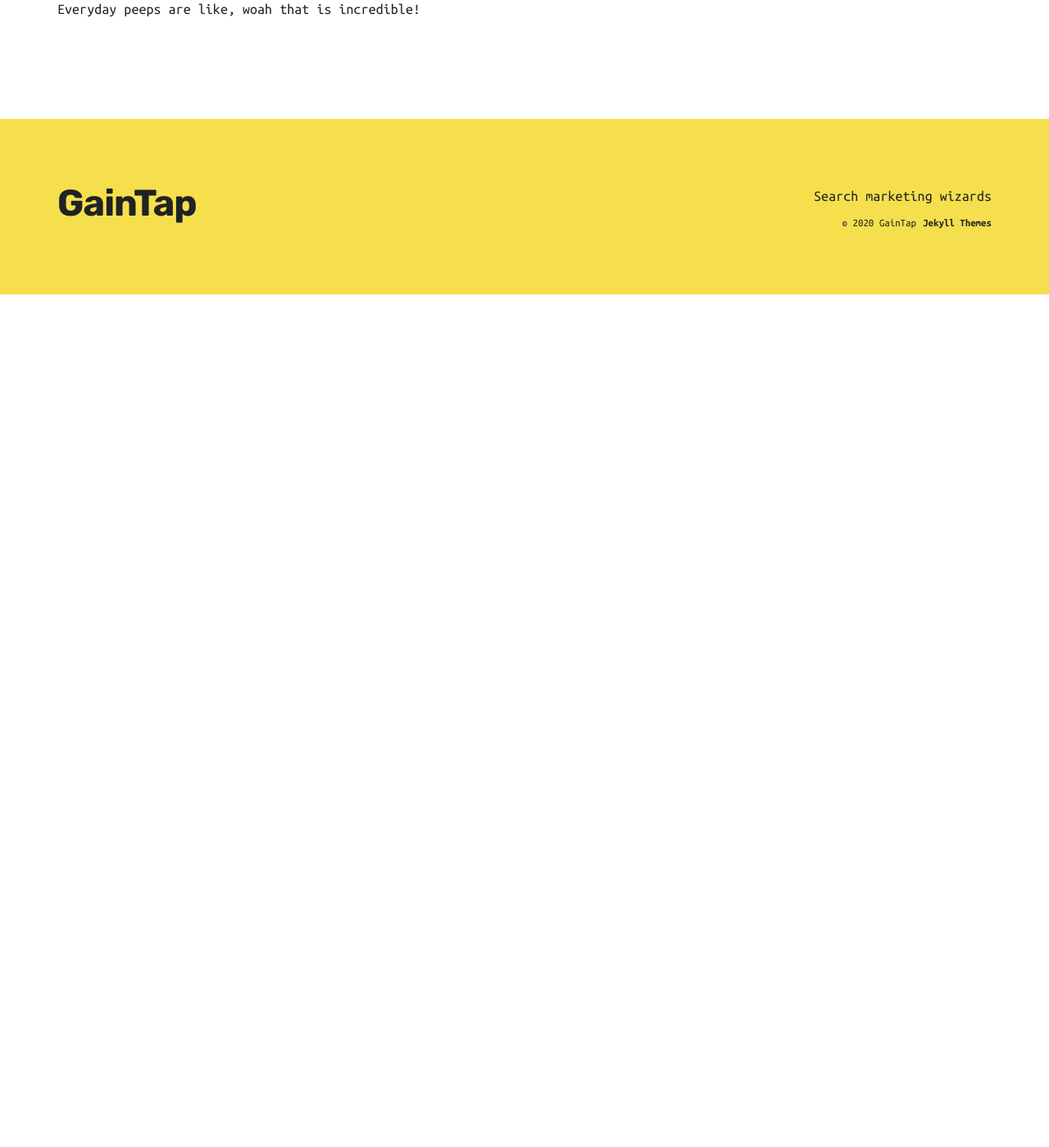
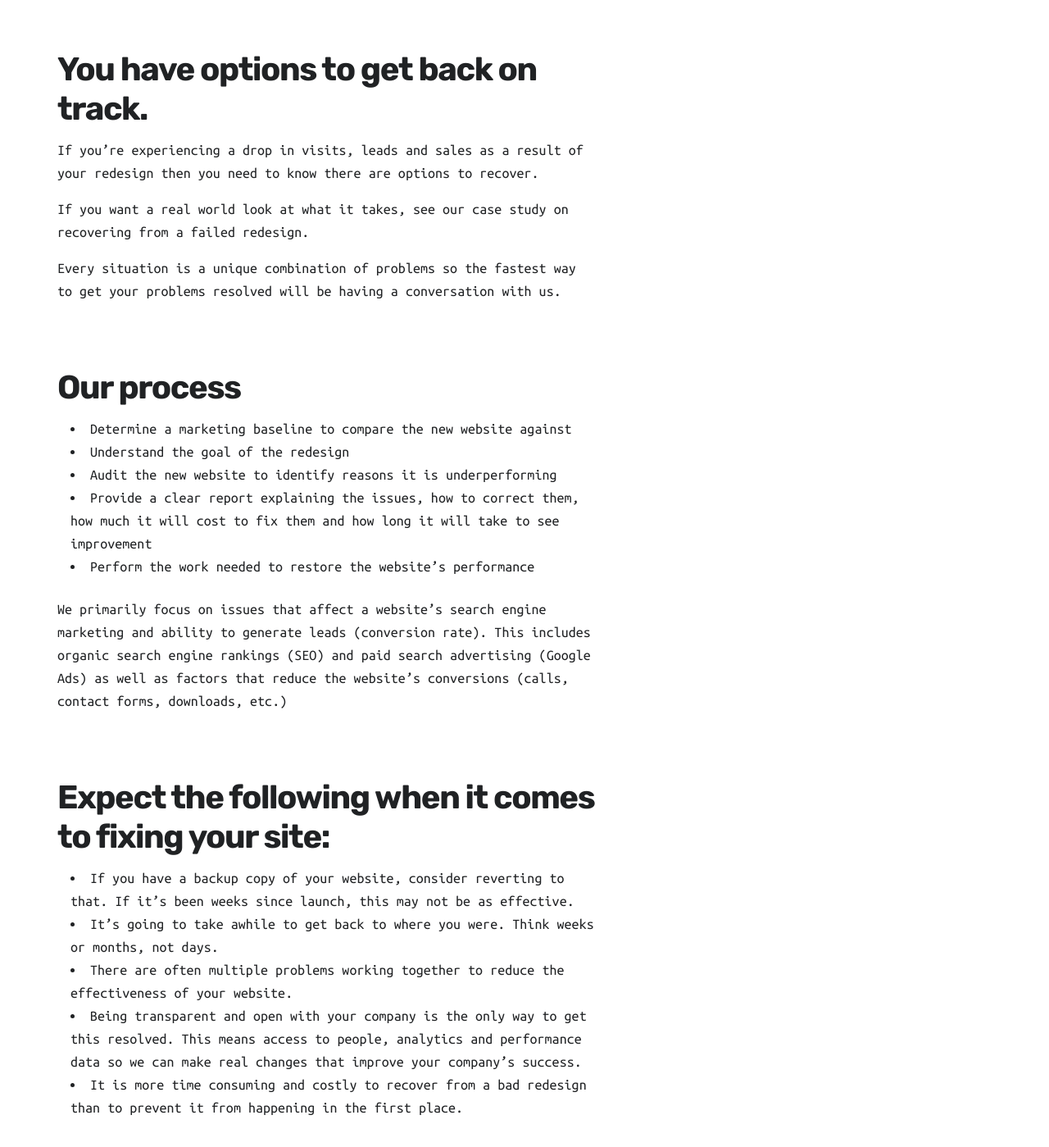
Before and after one commit to gaintap/gaintap.github.io, a Jekyll site: the page built from _services/2021-12-16-redesign-services.md, in a window 1280 px wide and 1400 px high, scrolled down 656 px. Shown: the whole window at 82% size. Built offline with Jekyll 4.4.1, drawn with Linux system fonts in a browser that asks for light colours; nearby versions of some CDN libraries; before the commit the page ends 1015 px from its top, so only the background shows below that.

Commit message:
Update 2021-12-16-redesign-services.md

```diff
--- a/_services/2021-12-16-redesign-services.md
+++ b/_services/2021-12-16-redesign-services.md
@@ -4,8 +4,30 @@ subtitle: We have the best redesign services on planet Pluto
 description: Preserve the marketing value of your website during and after the redesign process.
 featured_image: /images/social.jpg
 gallery_images:
-- social.jpg
+- /images/services/social.jpg
 ---
 ## Our redesign services are freaking amazing
 
-Everyday peeps are like, woah that is incredible!
+### You have options to get back on track.
+
+If you’re experiencing a drop in visits, leads and sales as a result of your redesign then you need to know there are options to recover.
+
+If you want a real world look at what it takes, see our case study on recovering from a failed redesign.
+
+Every situation is a unique combination of problems so the fastest way to get your problems resolved will be having a conversation with us.
+
+### Our process
+- Determine a marketing baseline to compare the new website against
+- Understand the goal of the redesign
+- Audit the new website to identify reasons it is underperforming
+- Provide a clear report explaining the issues, how to correct them, how much it will cost to fix them and how long it will take to see improvement
+- Perform the work needed to restore the website’s performance
+
+We primarily focus on issues that affect a website’s search engine marketing and ability to generate leads (conversion rate). This includes organic search engine rankings (SEO) and paid search advertising (Google Ads) as well as factors that reduce the website’s conversions (calls, contact forms, downloads, etc.)
+
+### Expect the following when it comes to fixing your site:
+- If you have a backup copy of your website, consider reverting to that. If it’s been weeks since launch, this may not be as effective.
+- It’s going to take awhile to get back to where you were. Think weeks or months, not days.
+- There are often multiple problems working together to reduce the effectiveness of your website.
+- Being transparent and open with your company is the only way to get this resolved. This means access to people, analytics and performance data so we can make real changes that improve your company’s success.
+- It is more time consuming and costly to recover from a bad redesign than to prevent it from happening in the first place.
```
